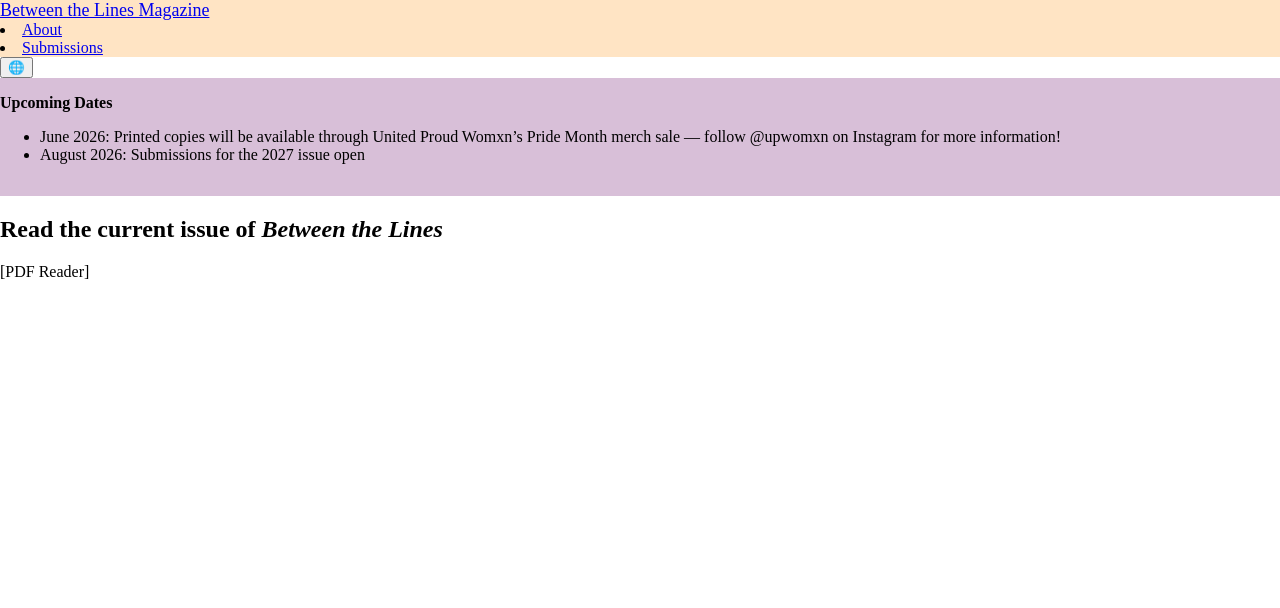
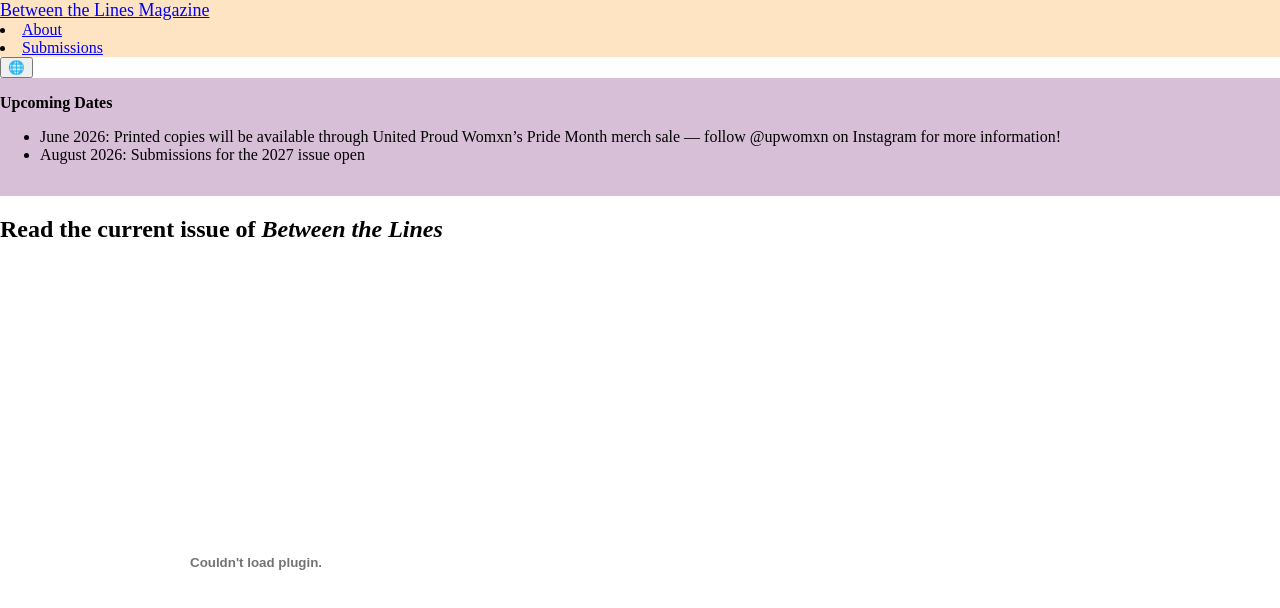
Before and after one commit to joyzwang/joyzwang.github.io, a React (Create React App) app in the folder app/: page / in a window 1280 px wide. Shown: the top 608 px of the page. Built offline with nearby package versions, Linux system fonts and the light colour scheme.

Commit message:
add: pdf embed

```diff
--- a/app/src/Home.js
+++ b/app/src/Home.js
@@ -16,7 +16,9 @@ function Home({ language }) {
         className="body"
         dangerouslySetInnerHTML={{ __html: content.body }}
       ></div>
-      <div className="pdf">[PDF Reader]</div>
+      <div className="pdf">
+        <embed src="pdf/test.pdf" type="application/pdf" width="40%" height="600px"/>
+      </div>
     </>
   );
 }
```
Also changed, not shown: 1 other file (tests, documents, lock files or other folders).
